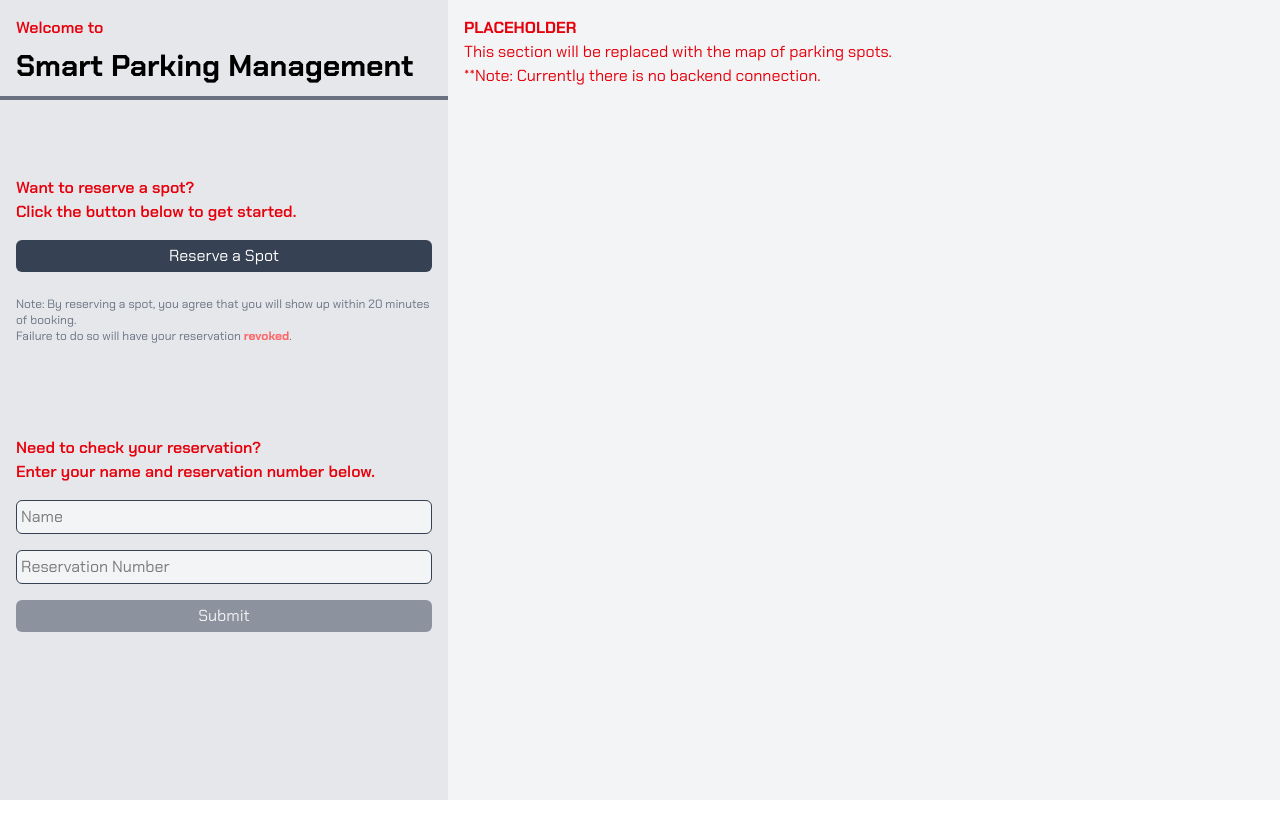
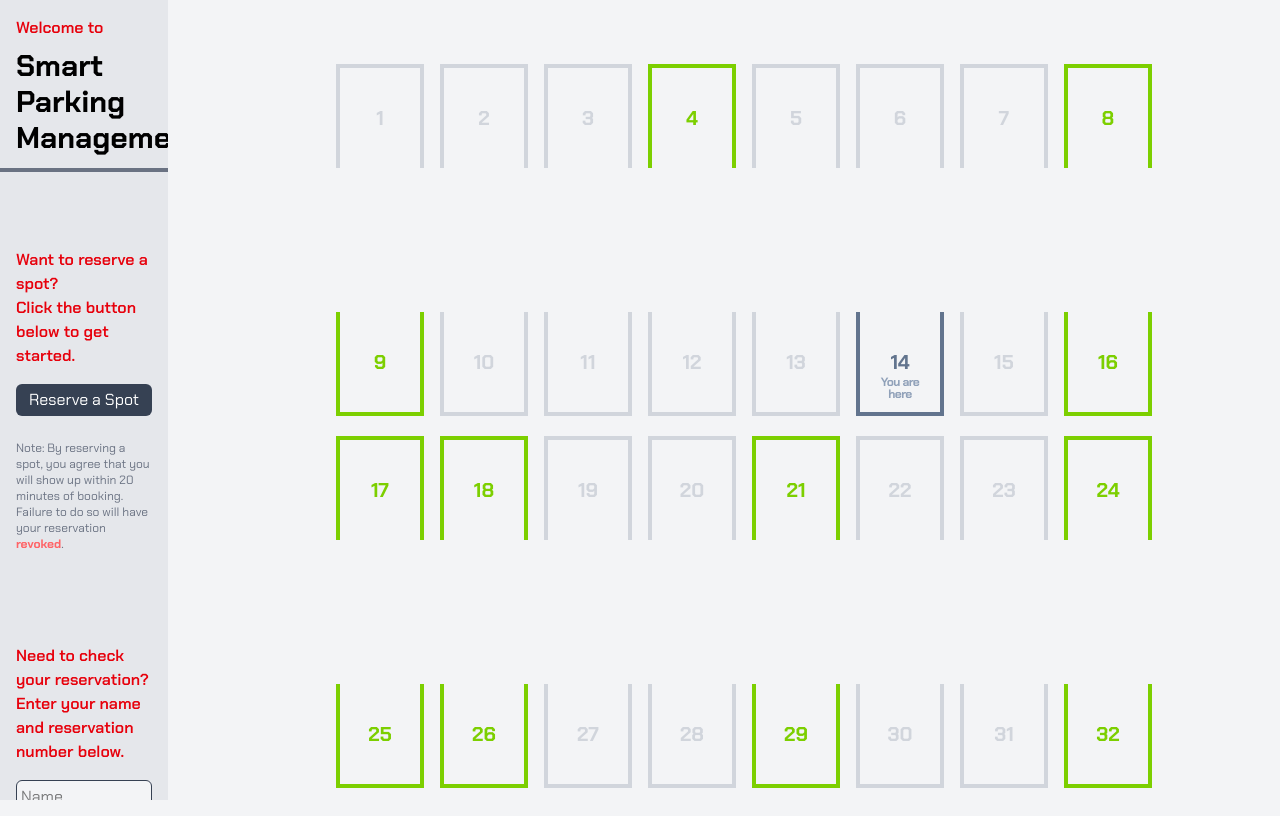
Before and after one commit to SK917/smart-parking-system, a Vue app in the folder client/: page / in a window 1280 px wide. Built offline with nearby package versions, Linux system fonts and the light colour scheme.

Commit message:
Adds the parking lot map
- Adds a few new components to support the parking lot map
- Adds sample JSON config for the parking lot within the public/ directory
- Updates the parking-store to fetch the parking lot config + have current price placeholder values

```diff
--- /dev/null
+++ b/client/public/parking-spots.json
@@ -0,0 +1,39 @@
+{
+  "spots": [
+    { "id": 1, "row": 1, "col": 2, "orientation": "S", "is_available": false, "booked_by_user": false },
+    { "id": 2, "row": 1, "col": 3, "orientation": "S", "is_available": false, "booked_by_user": false },
+    { "id": 3, "row": 1, "col": 4, "orientation": "S", "is_available": false, "booked_by_user": false },
+    { "id": 4, "row": 1, "col": 5, "orientation": "S", "is_available": true, "booked_by_user": false },
+    { "id": 5, "row": 1, "col": 6, "orientation": "S", "is_available": false, "booked_by_user": false },
+    { "id": 6, "row": 1, "col": 7, "orientation": "S", "is_available": false, "booked_by_user": false },
+    { "id": 7, "row": 1, "col": 8, "orientation": "S", "is_available": false, "booked_by_user": false },
+    { "id": 8, "row": 1, "col": 9, "orientation": "S", "is_available": true, "booked_by_user": false },
+
+    { "id": 9,  "row": 3, "col": 2, "orientation": "N", "is_available": true, "booked_by_user": false },
+    { "id": 10, "row": 3, "col": 3, "orientation": "N", "is_available": false, "booked_by_user": false },
+    { "id": 11, "row": 3, "col": 4, "orientation": "N", "is_available": false, "booked_by_user": false },
+    { "id": 12, "row": 3, "col": 5, "orientation": "N", "is_available": false, "booked_by_user": false },
+    { "id": 13, "row": 3, "col": 6, "orientation": "N", "is_available": false, "booked_by_user": false },
+    { "id": 14, "row": 3, "col": 7, "orientation": "N", "is_available": false, "booked_by_user": true },
+    { "id": 15, "row": 3, "col": 8, "orientation": "N", "is_available": false, "booked_by_user": false },
+    { "id": 16, "row": 3, "col": 9, "orientation": "N", "is_available": true, "booked_by_user": false },
+
+    { "id": 17,  "row": 4, "col": 2, "orientation": "S", "is_available": true, "booked_by_user": false },
+    { "id": 18, "row": 4, "col": 3, "orientation": "S", "is_available": true, "booked_by_user": false },
+    { "id": 19, "row": 4, "col": 4, "orientation": "S", "is_available": false, "booked_by_user": false },
+    { "id": 20, "row": 4, "col": 5, "orientation": "S", "is_available": false, "booked_by_user": false },
+    { "id": 21, "row": 4, "col": 6, "orientation": "S", "is_available": true, "booked_by_user": false },
+    { "id": 22, "row": 4, "col": 7, "orientation": "S", "is_available": false, "booked_by_user": false },
+    { "id": 23, "row": 4, "col": 8, "orientation": "S", "is_available": false, "booked_by_user": false },
+    { "id": 24, "row": 4, "col": 9, "orientation": "S", "is_available": true, "booked_by_user": false },
+
+    { "id": 25,  "row": 6, "col": 2, "orientation": "N", "is_available": true, "booked_by_user": false },
+    { "id": 26, "row": 6, "col": 3, "orientation": "N", "is_available": true, "booked_by_user": false },
+    { "id": 27, "row": 6, "col": 4, "orientation": "N", "is_available": false, "booked_by_user": false },
+    { "id": 28, "row": 6, "col": 5, "orientation": "N", "is_available": false, "booked_by_user": false },
+    { "id": 29, "row": 6, "col": 6, "orientation": "N", "is_available": true, "booked_by_user": false },
+    { "id": 30, "row": 6, "col": 7, "orientation": "N", "is_available": false, "booked_by_user": false },
+    { "id": 31, "row": 6, "col": 8, "orientation": "N", "is_available": false, "booked_by_user": false },
+    { "id": 32, "row": 6, "col": 9, "orientation": "N", "is_available": true, "booked_by_user": false }
+  ]
+}
--- /dev/null
+++ b/client/src/components/ParkingLot.vue
@@ -0,0 +1,27 @@
+<script setup lang="ts">
+    import { onMounted } from "vue";
+    import { useParkingStore } from "@/stores/parking-store";
+    import ParkingSpot from "./ParkingSpot.vue";
+
+    const parkingStore = useParkingStore();
+
+    onMounted(() => {
+        parkingStore.loadSpots();
+    });
+</script>
+
+<template>
+    <div
+        class="grid gap-6 p-8"
+        :style="{
+            gridTemplateColumns: 'repeat(10, 80px)',
+            gridTemplateRows: 'repeat(6, 100px)'
+        }"
+    >
+        <ParkingSpot
+            v-for="spot in parkingStore.spots"
+            :key="spot.id"
+            :spot="spot"
+        />
+    </div>
+</template>
--- /dev/null
+++ b/client/src/components/ParkingSpot.vue
@@ -0,0 +1,51 @@
+<script setup lang="ts">
+    import { computed } from "vue";
+    import type { ParkingSpot } from "@/services/types";
+
+    const props = defineProps<{
+        spot: ParkingSpot;
+    }>();
+
+    const gridPosition = computed(() => ({
+        gridColumn: props.spot.col,
+        gridRow: props.spot.row
+    }));
+
+    const orientationClasses = computed(() => {
+        switch (props.spot.orientation) {
+            case "N":
+                return "h-26 w-22 border-t-0";
+            case "S":
+                return "h-26 w-22 border-b-0";
+            case "E":
+                return "h-22 w-26 border-r-0";
+            case "W":
+                return "h-22 w-26 border-l-0";
+            default:
+                return "";
+        }
+    });
+
+    const colorClasses = computed(() => {
+        if (props.spot.booked_by_user) return "border-slate-500 text-slate-500";
+        if (!props.spot.is_available) return "border-gray-300 text-gray-300";
+        return "border-lime-500 text-lime-500";
+    });
+</script>
+
+<template>
+    <div
+        :style="gridPosition"
+        class="relative m-4 flex items-center justify-center font-bold text-xl transition-all duration-200 font-chakra border-4"
+        :class="[orientationClasses, colorClasses]"
+    >
+        {{ spot.id }}
+
+        <div
+            v-if="props.spot.booked_by_user"
+            class="absolute bottom-1 w-full text-center text-xs tracking-tighter leading-none p-2 text-slate-400"
+        >
+            You are here
+        </div>
+    </div>
+</template>
--- a/client/src/components/ReservationForm.vue
+++ b/client/src/components/ReservationForm.vue
@@ -1,7 +1,9 @@
 <script setup lang="ts">
 import { ref, computed } from 'vue';
+import { useParkingStore } from '@/stores/parking-store';
 
 const reserveName = ref('');
+const parkingStore = useParkingStore();
 
 const isFormInvalid = computed(() => {
   return reserveName.value.trim() === ''
@@ -16,7 +18,7 @@ const isFormInvalid = computed(() => {
             placeholder="Name"
         />
         <div class="font-md">
-            Current price: $<span class="font-bold">30</span>
+            Current price: $<span class="font-bold">{{ parkingStore.currentPrice }}</span>
             <div class="pt-1 text-xs text-gray-500">
                 <p>Reserving a spot now locks in the above price. Click "Submit" to proceed with the reservation.</p>
             </div>
--- a/client/src/components/SidePanel.vue
+++ b/client/src/components/SidePanel.vue
@@ -40,7 +40,7 @@ const isFormInvalid = computed(() => {
                 {{ showReservationForm ? 'Cancel' : 'Reserve a Spot'}}
             </button>
             <div
-                v-if="showReservationForm"
+                v-show="showReservationForm"
             >
                 <ReservationForm/>
             </div>
--- a/client/src/stores/parking-store.ts
+++ b/client/src/stores/parking-store.ts
@@ -1,9 +1,29 @@
 import { defineStore } from "pinia";
-import type { ParkingSpot } from "@/services/types";
+import { ref } from "vue";
+import type { ParkingSpot, ParkingSpotResponse } from "@/services/types";
 
 export const useParkingStore = defineStore("parking", () => {
+  const currentPrice = ref(20);
+  const spots = ref<ParkingSpot[]>([]);
 
-    return {
+  async function loadSpots() {
+    try {
+      const response = await fetch("/parking-spots.json");
+      const data: ParkingSpotResponse = await response.json();
+      spots.value = data.spots;
+    } catch (error) {
+      console.error("Failed to load parking spots:", error);
+    }
+  }
 
-    };
+  function getCurrentPrice() {
+    currentPrice.value = 30;
+  }
+
+  return {
+    currentPrice,
+    spots,
+    loadSpots,
+    getCurrentPrice
+  };
 });
--- a/client/src/views/Home.vue
+++ b/client/src/views/Home.vue
@@ -1,11 +1,10 @@
 <script setup lang="ts">
+import ParkingLot from '@/components/ParkingLot.vue';
 
 </script>
 
 <template>
-    <div class="font-chakra p-4 text-red-600 text-md">
-        <p class="font-bold">PLACEHOLDER</p>
-        <p>This section will be replaced with the map of parking spots.</p>
-        <p>**Note: Currently there is no backend connection.</p>
+    <div class="m-4">
+        <ParkingLot/>
     </div>
 </template>
```
